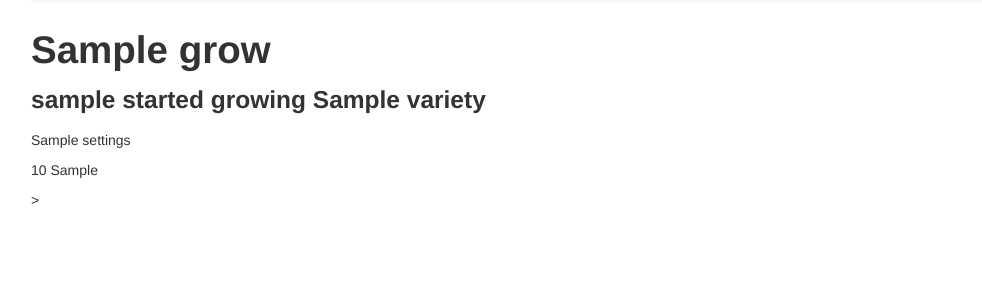
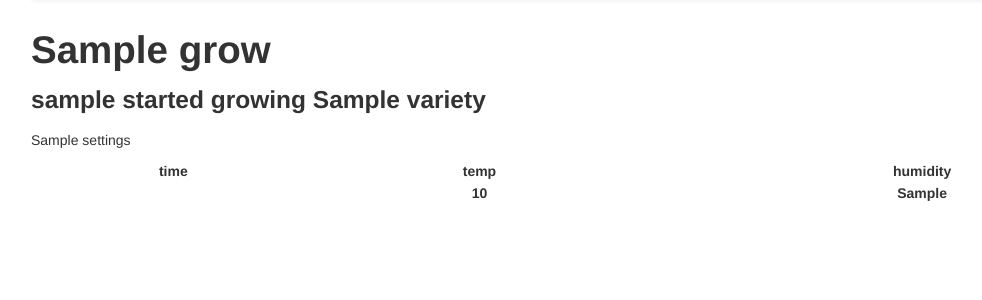
Before and after one commit to Growberry/growberry_web, a Python web app: template app/templates/grow.html in a window 1280 px wide. Shown: the part 42-342 px from the top of the page, without its empty margins (24-1006 px from the left). Run offline with Jinja, Linux system fonts and the light colour scheme; the template is opened without the code that fills it: most values are stand-ins (such as "Sample title", 1, 10 or a date in 2020); lists and menus that the app fills with data are empty.

Commit message:
last 12 readings displayed on grow.html

```diff
--- a/app/forms.py
+++ b/app/forms.py
@@ -39,7 +39,7 @@
 		Form.__init__(self, *args, **kwargs)
 
 class GrowSettings(Form):
-	sunrise = StringField('sunrise', validators=[Length(min=4,max=4,message = '(HHMM) use only 4 numbers. No spaces or slashes')])
+	sunrise = StringField('sunrise', validators=[Length(min=4,max=4,message = '(HHMM) use only 4 numbers. No spaces or slashes'))])
 	daylength = IntegerField('daylength', validators = [NumberRange(min=0, max=24, message='enter only numbers between 0-24')])
 	settemp = StringField('settemp', default= "25")
 	def __init__(self, *args, **kwargs):
--- a/app/templates/grow.html
+++ b/app/templates/grow.html
@@ -12,7 +12,19 @@
             <a href="{{url_for('settings', grow_id=grow.id)}}">Edit grow settings</a>
             {% endif %}
         {% endif %}
-    {% for reading in readings.items %}
-        {% include 'reading.html' %}
-    {% endfor %}
+
+        <table style="width:100%">
+            <tr>
+                <th> time </th>
+                <th> temp </th>
+                <th> humidity </th>
+            </tr>
+            {% for reading in readings.items %}
+                <tr>
+                    <th> {{ momentjs(reading.timestamp).fromNow() }}</th>
+                    <th> {{ reading.internal_temp }}</th>
+                    <th>{{ reading.internal_humidity }}</th>
+                </tr>
+            {% endfor %}
+        </table>
 {% endblock %}
--- a/app/templates/reading.html
+++ b/app/templates/reading.html
@@ -1 +1 @@
-<p>{{ momentjs(reading.timestamp).fromNow() }}    {{ reading.internal_temp }}    {{ reading.internal_humidity }} </p>>
+<p>{{ momentjs(reading.timestamp).fromNow() }}    {{ reading.internal_temp }}    {{ reading.internal_humidity }} </p>
```
Also changed, not shown: app.db, 1 other file.
